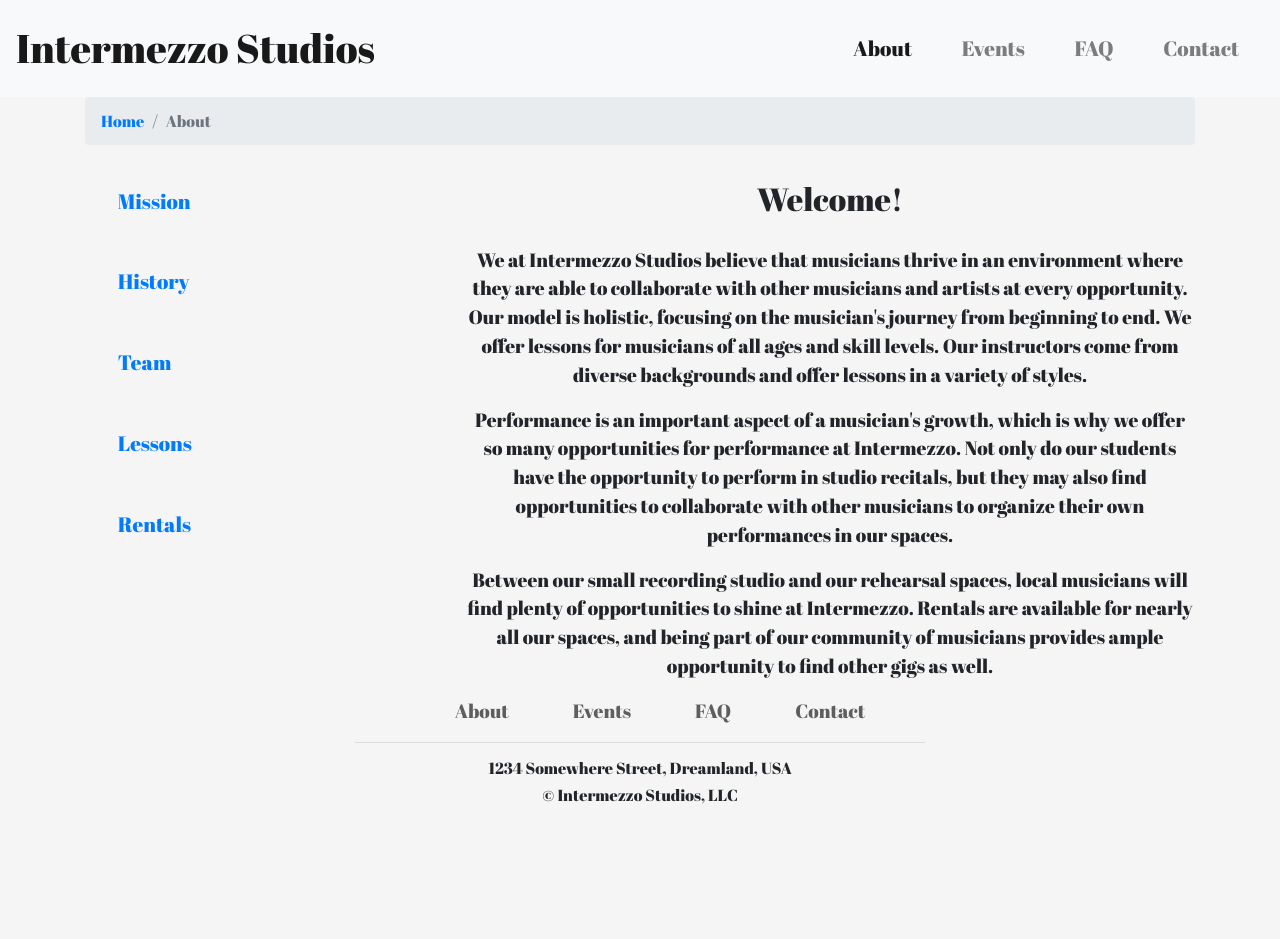
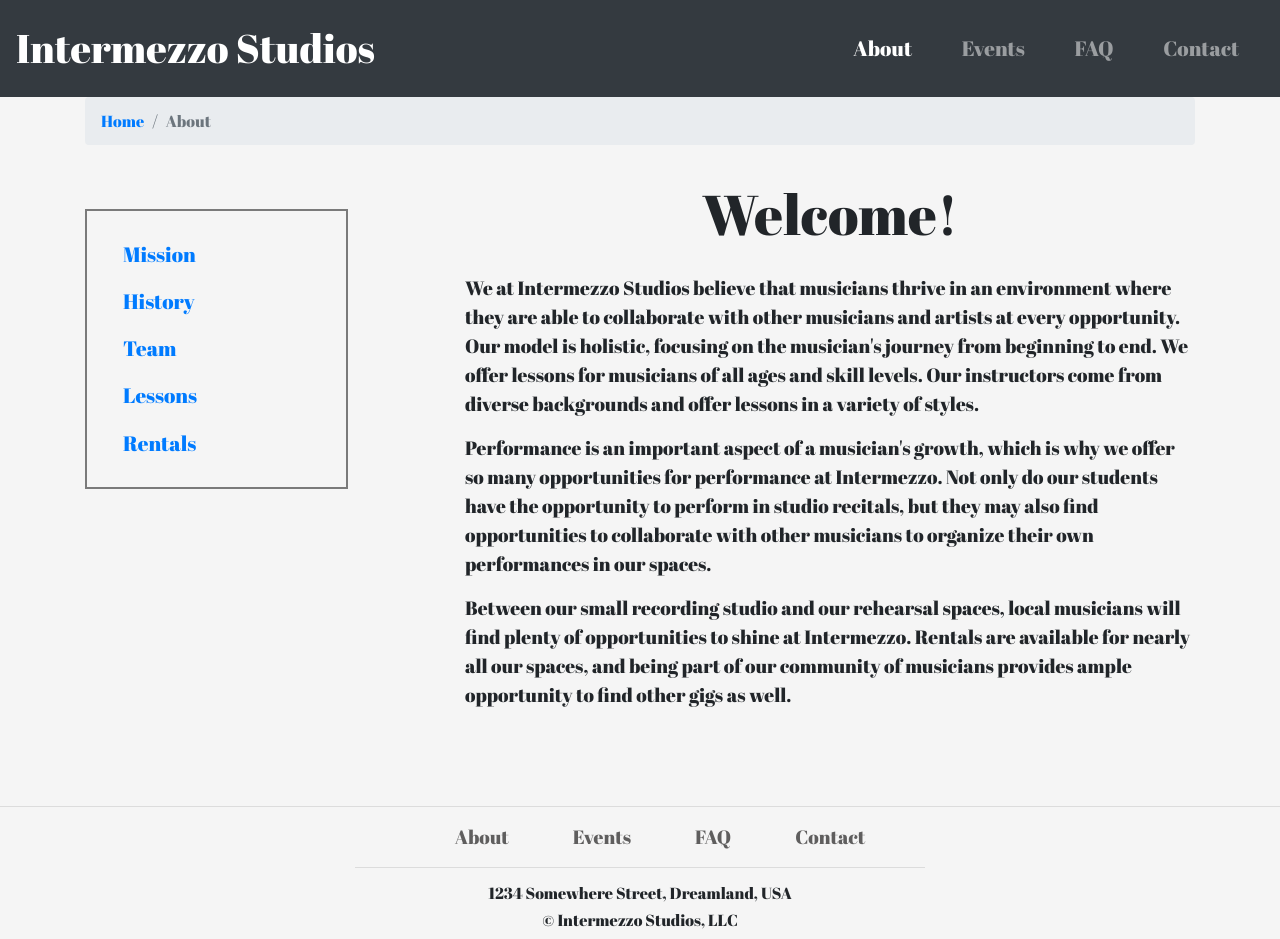
Before and after one commit to dcatherine3000/intermezzo-studios-final, a website: page about.html in a window 1280 px wide. Before the commit the page ends 813 px from the top, so only its background shows below. Drawn offline with nearby package versions, Linux system fonts and the light colour scheme.

Commit message:
About Page Styles

```diff
--- a/about.html
+++ b/about.html
@@ -15,8 +15,7 @@
 
 <!--Navigation Bar-->
 
-<header>
-<nav class="navbar navbar-expand-lg navbar-light bg-light">
+<nav class="navbar navbar-expand-lg navbar-dark bg-dark">
     <a class="navbar-brand" href="index.html">Intermezzo Studios</a>
     <button class="navbar-toggler" type="button" data-toggle="collapse" data-target="#navbar" aria-controls="navbar" aria-expanded="false" aria-label="Toggle navigation">
         <span class="navbar-toggler-icon"></span>
@@ -39,7 +38,7 @@
         </ul>
     </div>
 </nav>
-</header>
+
 
 <!--Breadcrumbs-->
 
@@ -80,14 +79,15 @@
 
 <!--Text Content-->
 
-        <div class="col-8">
-            <h2>Welcome!</h2>
+        <div class="col-8" id="about-content">
+            <h2 class="display-4">Welcome!</h2>
             <p>We at Intermezzo Studios believe that musicians thrive in an environment where they are able to collaborate with other musicians and artists at every opportunity. Our model is holistic, focusing on the musician's journey from beginning to end. We offer lessons for musicians of all ages and skill levels. Our instructors come from diverse backgrounds and offer lessons in a variety of styles.</p>
             <p>Performance is an important aspect of a musician's growth, which is why we offer so many opportunities for performance at Intermezzo. Not only do our students have the opportunity to perform in studio recitals, but they may also find opportunities to collaborate with other musicians to organize their own performances in our spaces.</p>
             <p>Between our small recording studio and our rehearsal spaces, local musicians will find plenty of opportunities to shine at Intermezzo. Rentals are available for nearly all our spaces, and being part of our community of musicians provides ample opportunity to find other gigs as well.</p>
         </div>
     </div>
 </div>
+<hr>
 
 <!--Footer-->
 
--- a/css/styles.css
+++ b/css/styles.css
@@ -145,6 +145,28 @@ footer hr {
     margin-top: 0;
 }
 
+/* About Page */
+
+.flex-column {
+    border: solid rgba(0,0,0,0.5) 2px;
+    padding: 1.25rem;
+    width: 75%;
+    position: relative;
+    top: 3rem;
+}
+
+.flex-column li {
+    padding: 0;
+    width: 50%;
+    margin: 0;
+}
+
+#about-content p {
+    text-align: left;
+}
+
+
+
 /* Contact Page */
 
 #map {
```
Also changed, not shown: index.html (+1 -1 lines).
